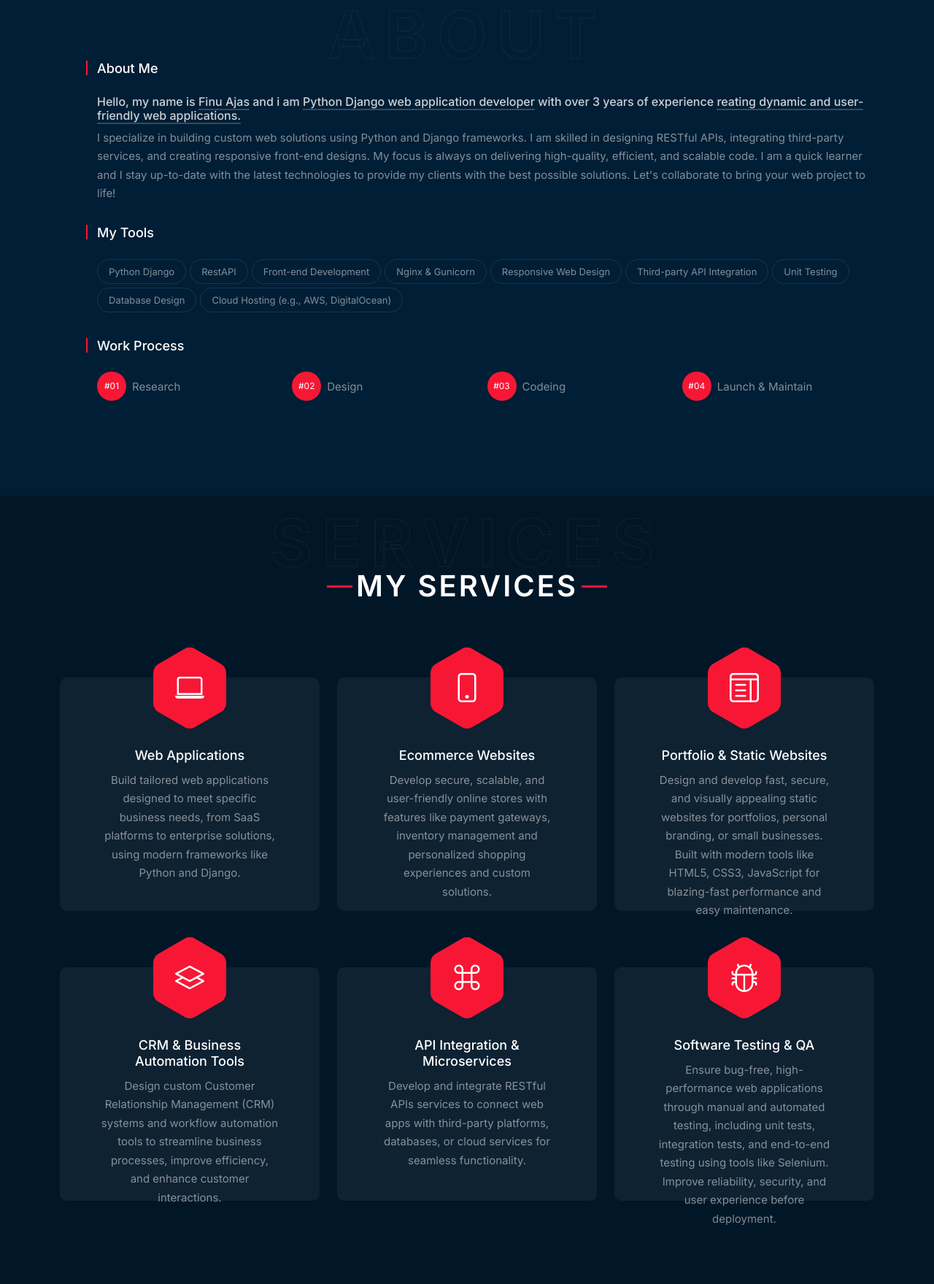
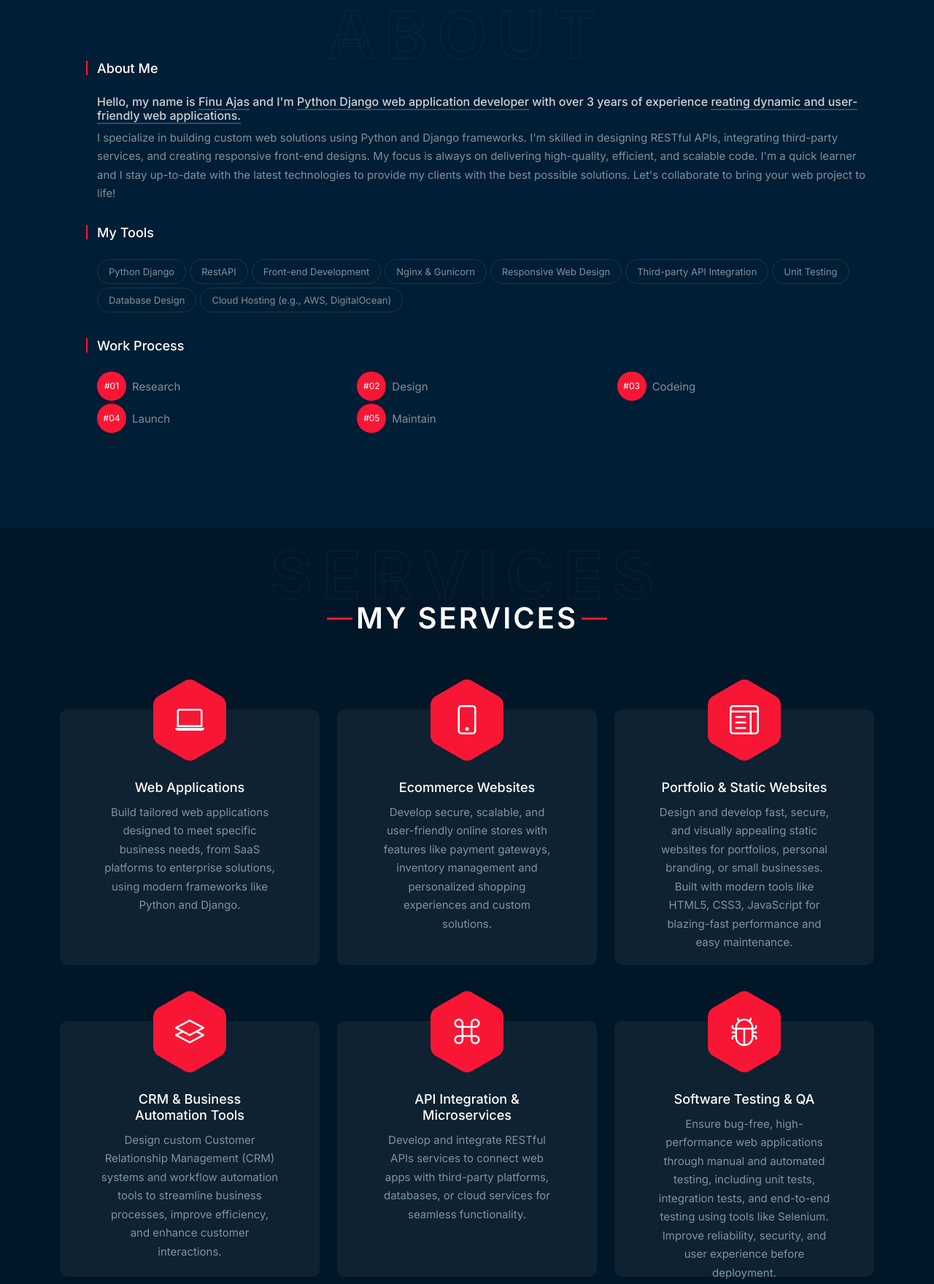
Before and after one commit to FinuAjas/Portfolio, a plain HTML site: page index.html in a window 1280 px wide. Shown: the part 817-2576 px from the top of the page at 73% size. Drawn offline with nearby package versions, Linux system fonts and the light colour scheme; a script that the page names is missing.

Commit message:
Allignment corrected

```diff
--- a/index.html
+++ b/index.html
@@ -119,14 +119,14 @@
                             <div class="sm-title">
                                 <h3>About Me</h3>
                             </div>
-                            <h6>Hello, my name is <span>Finu Ajas</span> and i am <span>Python Django web application
+                            <h6>Hello, my name is <span>Finu Ajas</span> and I'm <span>Python Django web application
                                     developer</span> with over 3 years of experience
                                 <span>reating dynamic and user-friendly web applications.</span>
                             </h6>
-                            <p>I specialize in building custom web solutions using Python and Django frameworks. I am
+                            <p>I specialize in building custom web solutions using Python and Django frameworks. I'm
                                 skilled in designing RESTful APIs, integrating third-party services, and creating
                                 responsive front-end designs. My focus is always on delivering high-quality, efficient,
-                                and scalable code. I am a quick learner and I stay up-to-date with the latest
+                                and scalable code. I'm a quick learner and I stay up-to-date with the latest
                                 technologies to provide my clients with the best possible solutions. Let's collaborate
                                 to bring your web project to life!</p>
                         </div>
@@ -151,28 +151,34 @@
                                 <h3>Work Process</h3>
                             </div>
                             <div class="row g-1">
-                                <div class="col-6 col-sm-3">
+                                <div class="col-6 col-sm-4">
                                     <div class="d-flex align-items-center">
                                         <span>#01</span>
                                         <label class="col ps-2">Research</label>
                                     </div>
                                 </div>
-                                <div class="col-6 col-sm-3">
+                                <div class="col-6 col-sm-4">
                                     <div class="d-flex align-items-center">
                                         <span>#02</span>
                                         <label class="col ps-2">Design</label>
                                     </div>
                                 </div>
-                                <div class="col-6 col-sm-3">
+                                <div class="col-6 col-sm-4">
                                     <div class="d-flex align-items-center">
                                         <span>#03</span>
                                         <label class="col ps-2">Codeing</label>
                                     </div>
                                 </div>
-                                <div class="col-6 col-sm-3">
+                                <div class="col-6 col-sm-4">
                                     <div class="d-flex align-items-center">
                                         <span>#04</span>
-                                        <label class="col ps-2">Launch & Maintain</label>
+                                        <label class="col ps-2">Launch</label>
+                                    </div>
+                                </div>
+                                <div class="col-6 col-sm-4">
+                                    <div class="d-flex align-items-center">
+                                        <span>#05</span>
+                                        <label class="col ps-2">Maintain</label>
                                     </div>
                                 </div>
                             </div>
@@ -198,7 +204,7 @@
                 <div class="row">
                     <!-- feaure box -->
                     <div class="col-sm-6 col-lg-4 my-3">
-                        <div class="feature-box-1" style="height: 320px;">
+                        <div class="feature-box-1" style="height: 350px;">
                             <div class="icon hexagon">
                                 <i class="bi bi-laptop"></i>
                             </div>
@@ -213,7 +219,7 @@
                     <!-- / -->
                     <!-- feaure box -->
                     <div class="col-sm-6 col-lg-4 my-3">
-                        <div class="feature-box-1" style="height: 320px;">
+                        <div class="feature-box-1" style="height: 350px;">
                             <div class="icon hexagon">
                                 <i class="bi bi-phone"></i>
                             </div>
@@ -228,7 +234,7 @@
                     <!-- / -->
                     <!-- feaure box -->
                     <div class="col-sm-6 col-lg-4 my-3">
-                        <div class="feature-box-1" style="height: 320px;">
+                        <div class="feature-box-1" style="height: 350px;">
                             <div class="icon hexagon">
                                 <i class="bi bi-layout-text-window"></i>
                             </div>
@@ -243,7 +249,7 @@
                     <!-- / -->
                     <!-- feaure box -->
                     <div class="col-sm-6 col-lg-4 my-3">
-                        <div class="feature-box-1" style="height: 320px;">
+                        <div class="feature-box-1" style="height: 350px;">
                             <div class="icon hexagon">
                                 <i class="bi bi-layers"></i>
                             </div>
@@ -258,7 +264,7 @@
                     <!-- / -->
                     <!-- feaure box -->
                     <div class="col-sm-6 col-lg-4 my-3">
-                        <div class="feature-box-1" style="height: 320px;">
+                        <div class="feature-box-1" style="height: 350px;">
                             <div class="icon hexagon">
                                 <i class="bi bi-command"></i>
                             </div>
@@ -272,7 +278,7 @@
                     <!-- / -->
                     <!-- feaure box -->
                     <div class="col-sm-6 col-lg-4 my-3">
-                        <div class="feature-box-1" style="height: 320px;">
+                        <div class="feature-box-1" style="height: 350px;">
                             <div class="icon hexagon">
                                 <i class="bi bi-bug"></i>
                             </div>
@@ -356,9 +362,9 @@
                             <div class="portfolio-img col-sm-12 col-lg-12">
                                 <img src="static/img/clients/nexfleets.jpg" title="" alt="">
                             </div>
-                            <div class="portfolio-info col-sm-12 col-lg-12">
+                            <div class="portfolio-info col-sm-12 col-lg-12" style="min-height: 355px;">
                                 <a href="" target="_blank"><h2>NexFleets</h2></a>
-                                <p style="height: 250px;">Nexfleets is an innovative maritime technology company offering fleet management
+                                <p>Nexfleets is an innovative maritime technology company offering fleet management
                                     solutions like advanced Carbon Intensity Indicator (CII) compliance software for the
                                     shipping industry. Built with Python and Django, the platform empowers shipowners
                                     and operators to monitor, analyze, and optimize vessel emissions in line with IMO
@@ -377,9 +383,9 @@
                             <div class="portfolio-img col-sm-12 col-lg-12">
                                 <img src="static/img/clients/elthezam.jpg" title="" alt="">
                             </div>
-                            <div class="portfolio-info col-sm-12 col-lg-12">
+                            <div class="portfolio-info col-sm-12 col-lg-12" style="min-height: 355px;">
                                 <a href="https://alelthezam.com/en/" target="_blank"><h2>Al Elthezam</h2></a>
-                                <p style="height: 250px;">Elthezam is a bilingual recruitment platform designed to connect households in Saudi
+                                <p>Elthezam is a bilingual recruitment platform designed to connect households in Saudi
                                     Arabia with qualified house drivers and housemaids. Built using Python and Django,
                                     the website offers a seamless user experience in both Arabic and English, catering
                                     to a diverse audience. Employers can easily post job requirements, browse profiles,
@@ -396,9 +402,9 @@
                             <div class="portfolio-img col-sm-12 col-lg-12">
                                 <img src="static/img/clients/ventura.jpg" title="" alt="">
                             </div>
-                            <div class="portfolio-info col-sm-12 col-lg-12">
+                            <div class="portfolio-info col-sm-12 col-lg-12" style="min-height: 355px;">
                                 <a href="https://finuajas.github.io/ventura_mines/" target="_blank"><h2>Ventura Mines</h2></a>
-                                <p style="height: 250px;">Ventura Mines is a premier mining equipment rental service operating across Africa,
+                                <p>Ventura Mines is a premier mining equipment rental service operating across Africa,
                                     specializing in providing high-quality, reliable vehicles and machinery to mining
                                     operations. Built with Python and Django, this portfolio website showcases Ventura
                                     Mines' extensive fleet of mining equipment, from heavy-duty haul trucks to
```
